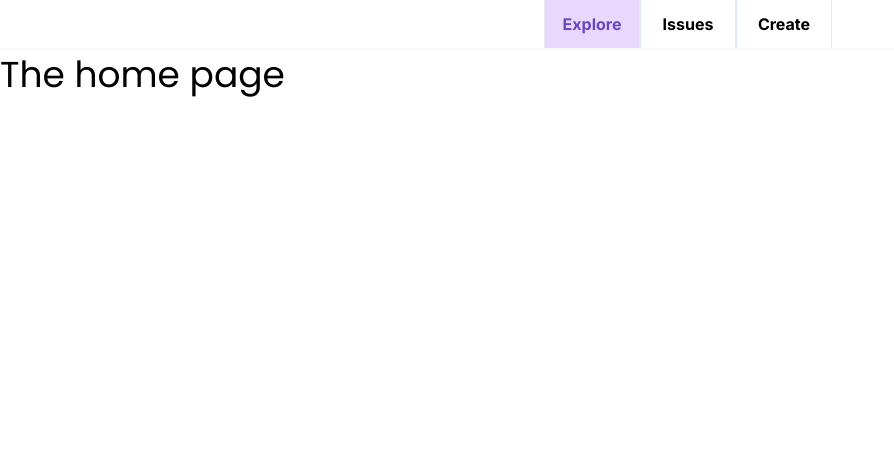
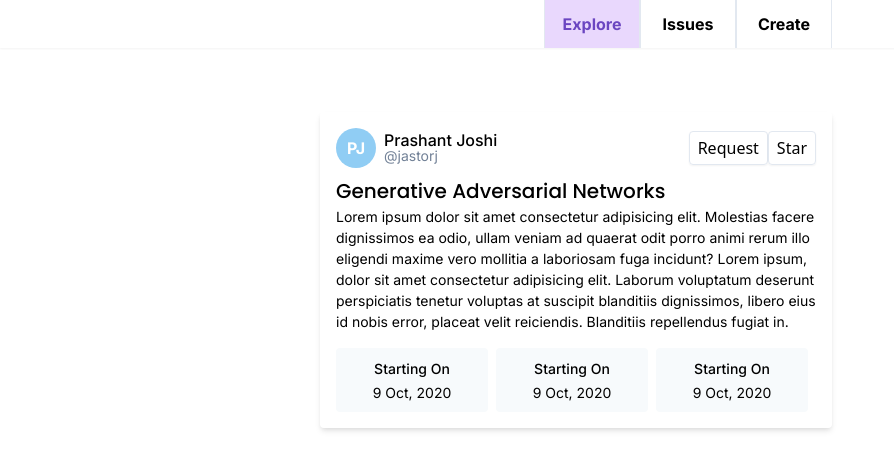
Before and after one commit to joshiprashanthd/startup, a React app in the folder root/frontend/: page /home in a window 1280 px wide. Shown: the top 470 px of the page, without its empty margins (0-894 px from the left). Built offline with nearby package versions, Linux system fonts and the light colour scheme.

Commit message:
CHORE: Add ProjectPostCard component

```diff
--- a/root/frontend/src/pages/home-page/index.tsx
+++ b/root/frontend/src/pages/home-page/index.tsx
@@ -1,11 +1,14 @@
 import React from "react";
 import { Navbar } from "../../components/navbar";
+import { ProjectPostCard } from "../../components/project-post-card";
 
 export const HomePage = function (props: any) {
   return (
     <div className="w-full min-h-screen">
       <Navbar selected="explore" />
-      <h1 className="w-full h-screen text-4xl font-display"> The home page</h1>
+      <div className="w-2/4 min-h-screen py-16 mx-auto">
+        <ProjectPostCard />
+      </div>
     </div>
   );
 };
```
